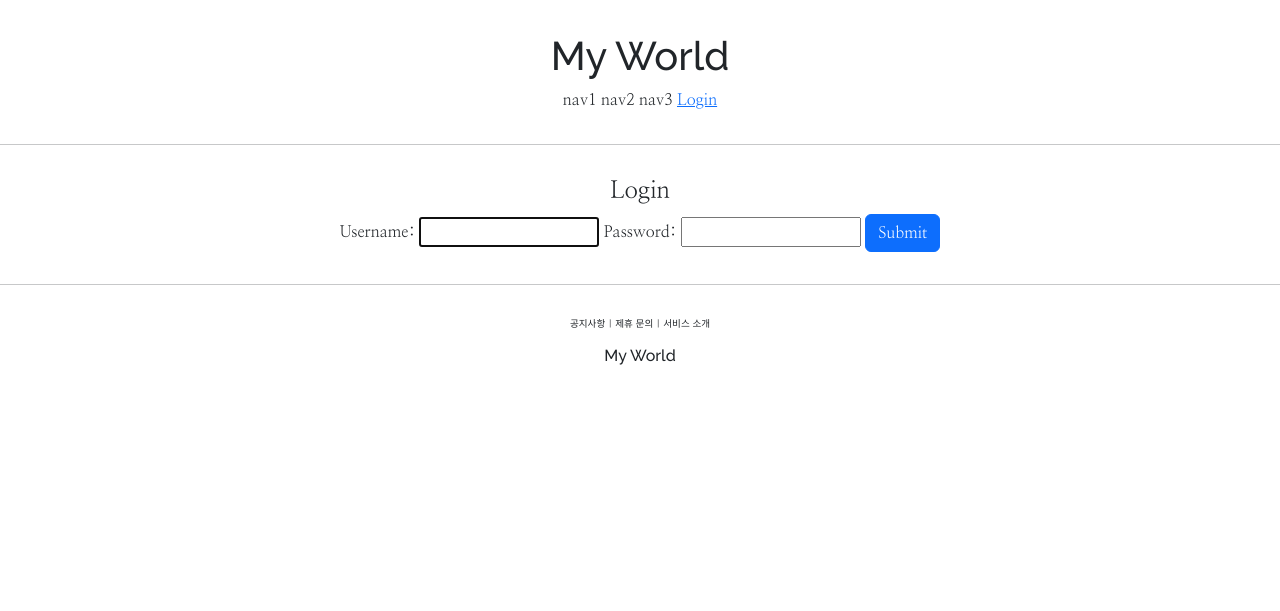
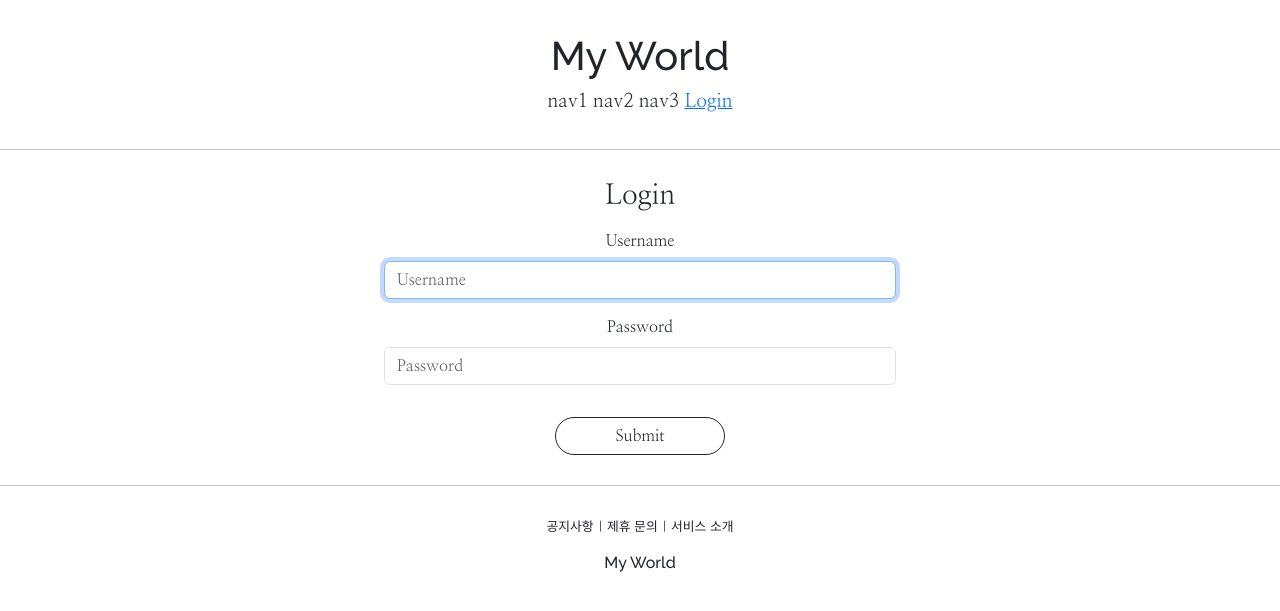
Before and after one commit to nangeee/django-spot-diary, a Django app: page /account/login/ in a window 1280 px wide. Shown: the top 611 px of the page. Run offline with Django 4.2, Linux system fonts and the light colour scheme; some libraries are stand-ins or nearby versions.

Commit message:
Apply bootstrap5 library design to user input forms

```diff
--- a/accountapp/templates/accountapp/login.html
+++ b/accountapp/templates/accountapp/login.html
@@ -1,16 +1,19 @@
 {% extends 'base.html' %}
+
+{% load bootstrap5 %}
 
 {% block content %}
 
-    <div class="nanum_myeongjo accountapp_content">
-        <div>
-            <h4>Login</h4>
+    <div class="nanum_myeongjo accountapp_content loginForm">
+        <div class="mb-3">
+            <h3>Login</h3>
         </div>
         <div>
             <form action="" method="post">
                 {% csrf_token %}
-                {{ form }}
-                <input class="btn btn-primary" type="submit" value="Submit">
+<!--                {{ form }}-->
+                {% bootstrap_form form %}
+                <input class="btn btn-outline-dark rounded-pill col-4 mt-3" type="submit" value="Submit">
             </form>
         </div>
     </div>
--- a/project1/settings.py
+++ b/project1/settings.py
@@ -51,6 +51,7 @@ INSTALLED_APPS = [
     "django.contrib.sessions",
     "django.contrib.messages",
     "django.contrib.staticfiles",
+    "bootstrap5",
     "accountapp",
 ]
 
--- a/static/base.css
+++ b/static/base.css
@@ -1,4 +1,4 @@
-.page_title {
+.raleway {
     font-family: 'Raleway', sans-serif;
 }
 
@@ -12,12 +12,16 @@
     margin-top:2rem;
 }
 
+.header_menu {
+    font-size:1.2rem;
+}
+
 .footer_menu {
-    font-size:.6rem
+    font-size:.8rem
 }
 
 .footer_title {
-    margin-top:15px
+    margin-top:15px;
 }
 
 .accountapp_content {
@@ -38,3 +42,8 @@
 .userInfoLabel {
     width:7%;
 }
+
+.loginForm, .createAccountForm {
+    margin: 30px auto;
+    max-width:40%;
+}
--- a/templates/footer.html
+++ b/templates/footer.html
@@ -6,6 +6,6 @@
     </div>
 
     <div>
-        <h6 class="page_title footer_title">My World</h6>
+        <h6 class="raleway footer_title">My World</h6>
     </div>
 </div>
--- a/templates/header.html
+++ b/templates/header.html
@@ -1,9 +1,9 @@
 <div class="header_container">
     <div>
-        <h1 class="page_title">My World</h1>
+        <h1 class="raleway">My World</h1>
     </div>
 
-    <div class="nanum_myeongjo">
+    <div class="nanum_myeongjo header_menu">
         <span>nav1</span>
         <span>nav2</span>
         <span>nav3</span>
```
Also changed, not shown: accountapp/templates/accountapp/createAccount.html (+9 -3 lines).
